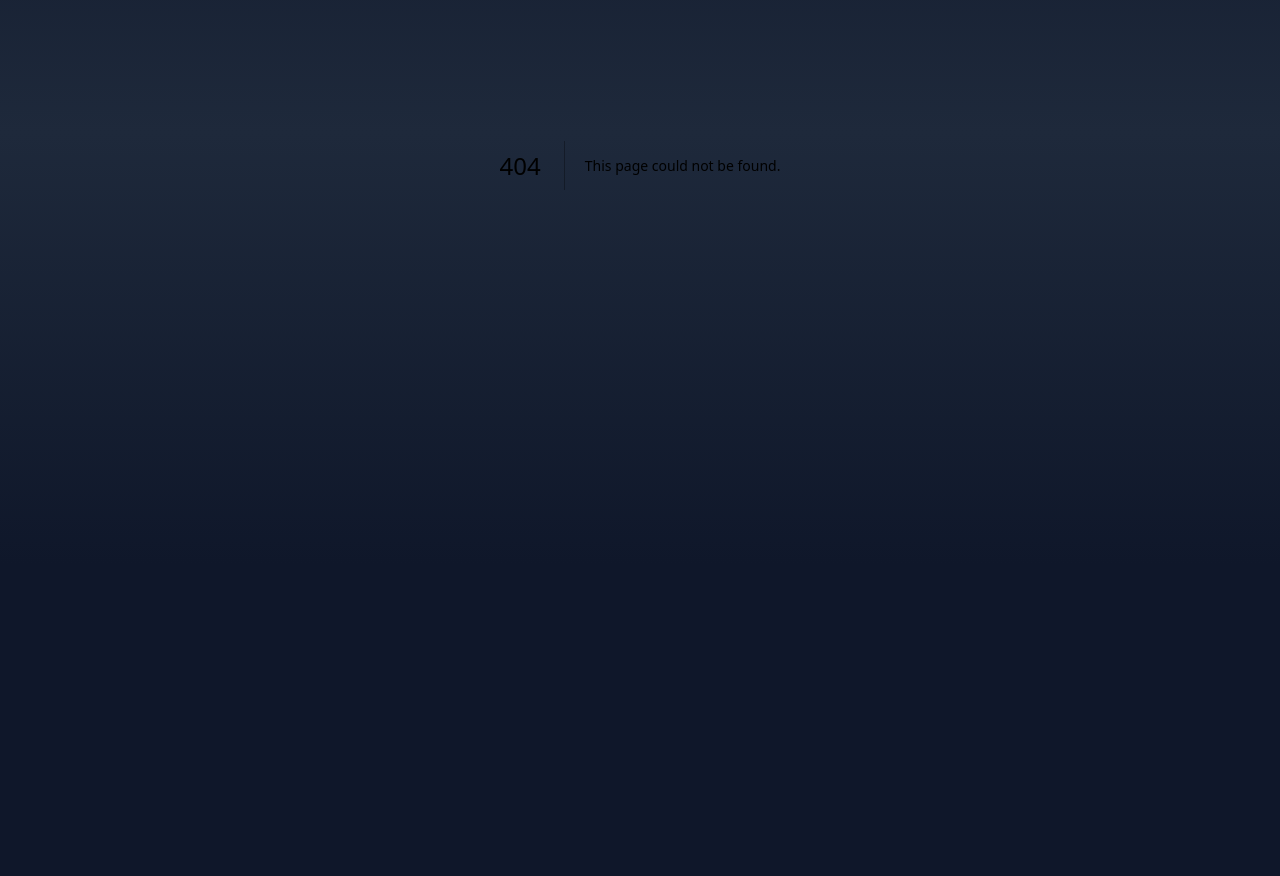
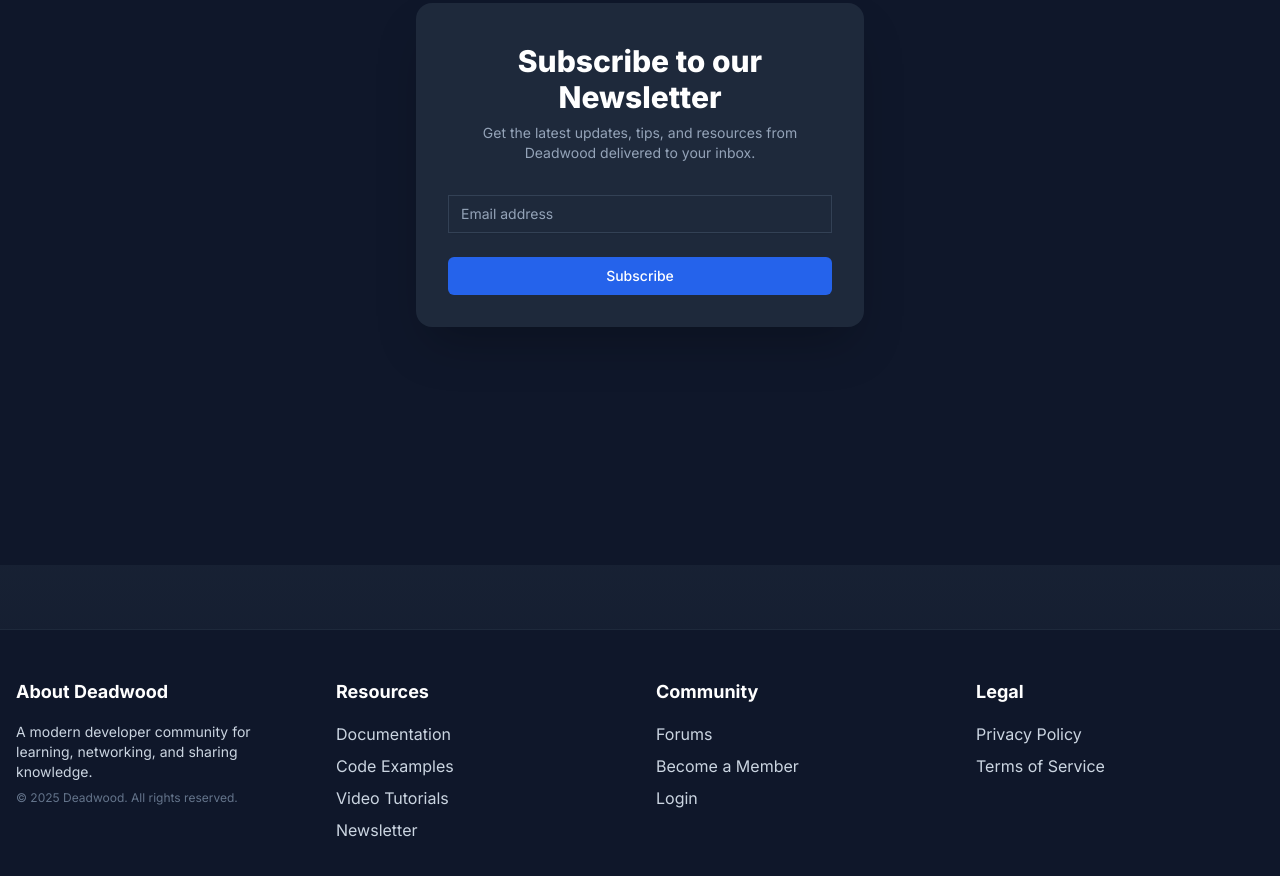
Before and after one commit to oldwestsolutions/deadwood, a Next.js app: page /newsletter in a window 1280 px wide. Before the commit this address had no page. Shown: the part 300-1176 px from the top of the page. Before the commit the page ends 865 px from the top, so only its background shows below. Built offline with nearby package versions, Linux system fonts and the light colour scheme.

Commit message:
Add Vercel Analytics, comprehensive footer, and newsletter page. Fix join page client component error.

```diff
--- a/package.json
+++ b/package.json
@@ -12,6 +12,7 @@
     "@headlessui/react": "^1.7.18",
     "@heroicons/react": "^2.1.1",
     "@prisma/client": "^5.10.2",
+    "@vercel/analytics": "^1.5.0",
     "firebase": "^10.8.0",
     "firebase-admin": "^12.0.0",
     "next": "14.1.0",
--- a/src/app/join/page.tsx
+++ b/src/app/join/page.tsx
@@ -1,31 +1,72 @@
-import Link from "next/link";
+'use client';
+
+import { useState } from "react";
 
 export default function JoinPage() {
+  const [email, setEmail] = useState("");
+  const [name, setName] = useState("");
+  const [isLoading, setIsLoading] = useState(false);
+
+  const handleSubmit = async (e: React.FormEvent) => {
+    e.preventDefault();
+    setIsLoading(true);
+    // Add your join logic here
+    setTimeout(() => setIsLoading(false), 1000);
+  };
+
   return (
-    <div className="min-h-screen flex flex-col items-center justify-center bg-slate-900 px-4 py-24">
-      <div className="bg-slate-800 rounded-2xl shadow-2xl p-10 max-w-lg w-full text-center">
-        <h1 className="text-4xl font-extrabold text-white mb-4">Become a Member</h1>
-        <p className="text-lg text-slate-300 mb-8">
+    <div className="min-h-screen flex items-center justify-center bg-slate-900 py-12 px-4 sm:px-6 lg:px-8">
+      <div className="max-w-md w-full space-y-8 bg-slate-800 p-8 rounded-2xl shadow-2xl">
+        <div>
+          <h2 className="mt-2 text-center text-3xl font-extrabold text-white">Become a Member</h2>
+          <p className="mt-2 text-center text-sm text-slate-400">
             Join Deadwood to unlock unlimited resources, connect with top developers, and accelerate your learning journey.
           </p>
-        {/* Placeholder for join form */}
-        <form className="flex flex-col gap-4">
+        </div>
+        <form className="mt-8 space-y-6" onSubmit={handleSubmit}>
+          <div className="rounded-md shadow-sm -space-y-px">
+            <div>
+              <label htmlFor="email" className="sr-only">
+                Email address
+              </label>
               <input
+                id="email"
+                name="email"
                 type="email"
-            placeholder="Your email"
-            className="rounded-md px-4 py-3 bg-slate-700 text-white focus:outline-none focus:ring-2 focus:ring-blue-500"
+                autoComplete="email"
+                required
+                value={email}
+                onChange={(e) => setEmail(e.target.value)}
+                className="appearance-none rounded-none relative block w-full px-3 py-2 border border-slate-700 bg-slate-800 placeholder-slate-400 text-white rounded-t-md focus:outline-none focus:ring-blue-500 focus:border-blue-500 focus:z-10 sm:text-sm"
+                placeholder="Email address"
               />
+            </div>
+            <div>
+              <label htmlFor="name" className="sr-only">
+                Name
+              </label>
               <input
+                id="name"
+                name="name"
                 type="text"
+                autoComplete="name"
+                required
+                value={name}
+                onChange={(e) => setName(e.target.value)}
+                className="appearance-none rounded-none relative block w-full px-3 py-2 border border-slate-700 bg-slate-800 placeholder-slate-400 text-white rounded-b-md focus:outline-none focus:ring-blue-500 focus:border-blue-500 focus:z-10 sm:text-sm"
                 placeholder="Your name"
-            className="rounded-md px-4 py-3 bg-slate-700 text-white focus:outline-none focus:ring-2 focus:ring-blue-500"
               />
+            </div>
+          </div>
+          <div>
             <button
               type="submit"
-            className="rounded-md bg-blue-600 px-5 py-3 text-lg font-semibold text-white shadow-lg hover:bg-blue-500 focus-visible:outline focus-visible:outline-2 focus-visible:outline-offset-2 focus-visible:outline-blue-600"
+              disabled={isLoading}
+              className="group relative w-full flex justify-center py-2 px-4 border border-transparent text-sm font-medium rounded-md text-white bg-blue-600 hover:bg-blue-700 focus:outline-none focus:ring-2 focus:ring-offset-2 focus:ring-blue-500 disabled:opacity-50 disabled:cursor-not-allowed"
             >
-            Join Now
+              {isLoading ? 'Joining...' : 'Join Now'}
             </button>
+          </div>
         </form>
       </div>
     </div>
--- a/src/app/layout.tsx
+++ b/src/app/layout.tsx
@@ -3,6 +3,8 @@
 import { Inter } from 'next/font/google';
 import Navbar from '@/components/Navbar';
 import AuthProvider from '@/components/AuthProvider';
+import { Analytics } from '@vercel/analytics/react';
+import Footer from '@/components/Footer';
 
 const inter = Inter({ subsets: ['latin'] });
 
@@ -25,6 +27,8 @@
             <main className="relative">
               {children}
             </main>
+            <Footer />
+            <Analytics />
           </div>
         </AuthProvider>
       </body>
--- a/src/app/login/page.tsx
+++ b/src/app/login/page.tsx
@@ -38,15 +38,13 @@
 
   return (
     <div className="min-h-screen flex items-center justify-center bg-slate-900 py-12 px-4 sm:px-6 lg:px-8">
-      <div className="max-w-md w-full space-y-8">
+      <div className="max-w-md w-full space-y-8 bg-slate-800 p-8 rounded-2xl shadow-2xl">
         <div>
-          <h2 className="mt-6 text-center text-3xl font-extrabold text-white">
-            Sign in to your account
-          </h2>
+          <h2 className="mt-2 text-center text-3xl font-extrabold text-white">Sign in to your account</h2>
           <p className="mt-2 text-center text-sm text-slate-400">
             Or{' '}
-            <Link href="/register" className="font-medium text-blue-400 hover:text-blue-300">
-              create a new account
+            <Link href="/join" className="font-medium text-blue-400 hover:text-blue-300">
+              Become a Member
             </Link>
           </p>
         </div>
@@ -85,7 +83,6 @@
               />
             </div>
           </div>
-
           <div>
             <button
               type="submit"
--- /dev/null
+++ b/src/app/newsletter/page.tsx
@@ -0,0 +1,65 @@
+'use client';
+
+import { useState } from 'react';
+
+export default function NewsletterPage() {
+  const [email, setEmail] = useState('');
+  const [submitted, setSubmitted] = useState(false);
+  const [isLoading, setIsLoading] = useState(false);
+
+  const handleSubmit = async (e: React.FormEvent) => {
+    e.preventDefault();
+    setIsLoading(true);
+    // Add your newsletter logic here
+    setTimeout(() => {
+      setIsLoading(false);
+      setSubmitted(true);
+    }, 1000);
+  };
+
+  return (
+    <div className="min-h-screen flex items-center justify-center bg-slate-900 py-12 px-4 sm:px-6 lg:px-8">
+      <div className="max-w-md w-full space-y-8 bg-slate-800 p-8 rounded-2xl shadow-2xl">
+        <div>
+          <h2 className="mt-2 text-center text-3xl font-extrabold text-white">Subscribe to our Newsletter</h2>
+          <p className="mt-2 text-center text-sm text-slate-400">
+            Get the latest updates, tips, and resources from Deadwood delivered to your inbox.
+          </p>
+        </div>
+        {submitted ? (
+          <div className="text-center text-green-400 font-semibold py-8">Thank you for subscribing!</div>
+        ) : (
+          <form className="mt-8 space-y-6" onSubmit={handleSubmit}>
+            <div className="rounded-md shadow-sm -space-y-px">
+              <div>
+                <label htmlFor="email" className="sr-only">
+                  Email address
+                </label>
+                <input
+                  id="email"
+                  name="email"
+                  type="email"
+                  autoComplete="email"
+                  required
+                  value={email}
+                  onChange={(e) => setEmail(e.target.value)}
+                  className="appearance-none rounded-none relative block w-full px-3 py-2 border border-slate-700 bg-slate-800 placeholder-slate-400 text-white rounded-md focus:outline-none focus:ring-blue-500 focus:border-blue-500 focus:z-10 sm:text-sm"
+                  placeholder="Email address"
+                />
+              </div>
+            </div>
+            <div>
+              <button
+                type="submit"
+                disabled={isLoading}
+                className="group relative w-full flex justify-center py-2 px-4 border border-transparent text-sm font-medium rounded-md text-white bg-blue-600 hover:bg-blue-700 focus:outline-none focus:ring-2 focus:ring-offset-2 focus:ring-blue-500 disabled:opacity-50 disabled:cursor-not-allowed"
+              >
+                {isLoading ? 'Subscribing...' : 'Subscribe'}
+              </button>
+            </div>
+          </form>
+        )}
+      </div>
+    </div>
+  );
+}
--- /dev/null
+++ b/src/components/Footer.tsx
@@ -0,0 +1,39 @@
+import Link from 'next/link';
+
+export default function Footer() {
+  return (
+    <footer className="bg-slate-900 border-t border-slate-800 text-slate-300 py-12 px-4 mt-16">
+      <div className="max-w-7xl mx-auto grid grid-cols-1 sm:grid-cols-2 md:grid-cols-4 gap-8">
+        <div>
+          <h3 className="text-lg font-bold text-white mb-4">About Deadwood</h3>
+          <p className="text-sm mb-2">A modern developer community for learning, networking, and sharing knowledge.</p>
+          <p className="text-xs text-slate-500">© {new Date().getFullYear()} Deadwood. All rights reserved.</p>
+        </div>
+        <div>
+          <h3 className="text-lg font-bold text-white mb-4">Resources</h3>
+          <ul className="space-y-2">
+            <li><Link href="/docs" className="hover:underline">Documentation</Link></li>
+            <li><Link href="/examples" className="hover:underline">Code Examples</Link></li>
+            <li><Link href="/tutorials" className="hover:underline">Video Tutorials</Link></li>
+            <li><Link href="/newsletter" className="hover:underline">Newsletter</Link></li>
+          </ul>
+        </div>
+        <div>
+          <h3 className="text-lg font-bold text-white mb-4">Community</h3>
+          <ul className="space-y-2">
+            <li><Link href="/forums" className="hover:underline">Forums</Link></li>
+            <li><Link href="/join" className="hover:underline">Become a Member</Link></li>
+            <li><Link href="/login" className="hover:underline">Login</Link></li>
+          </ul>
+        </div>
+        <div>
+          <h3 className="text-lg font-bold text-white mb-4">Legal</h3>
+          <ul className="space-y-2">
+            <li><Link href="/privacy" className="hover:underline">Privacy Policy</Link></li>
+            <li><Link href="/terms" className="hover:underline">Terms of Service</Link></li>
+          </ul>
+        </div>
+      </div>
+    </footer>
+  );
+}
```
Also changed, not shown: 1 other file (tests, documents, lock files or other folders). Lines whose indentation alone changed are shown as unchanged.
